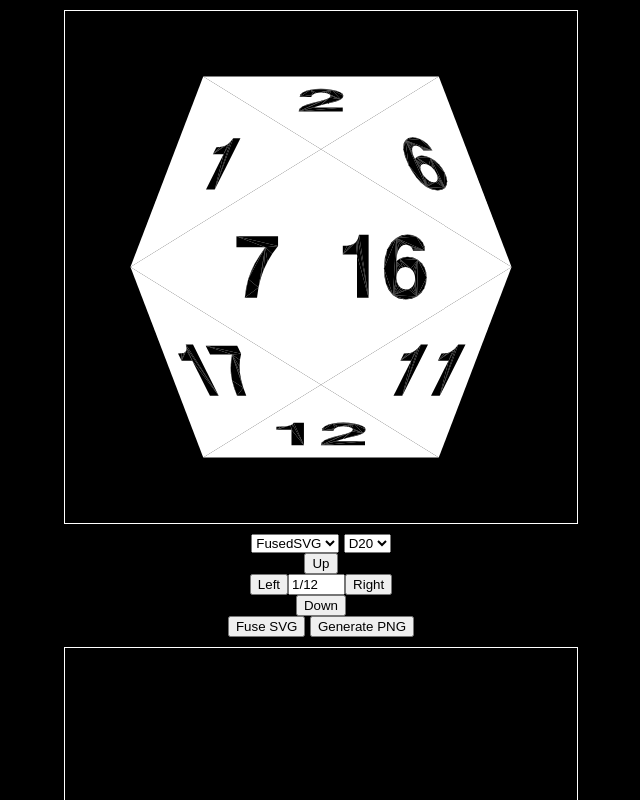
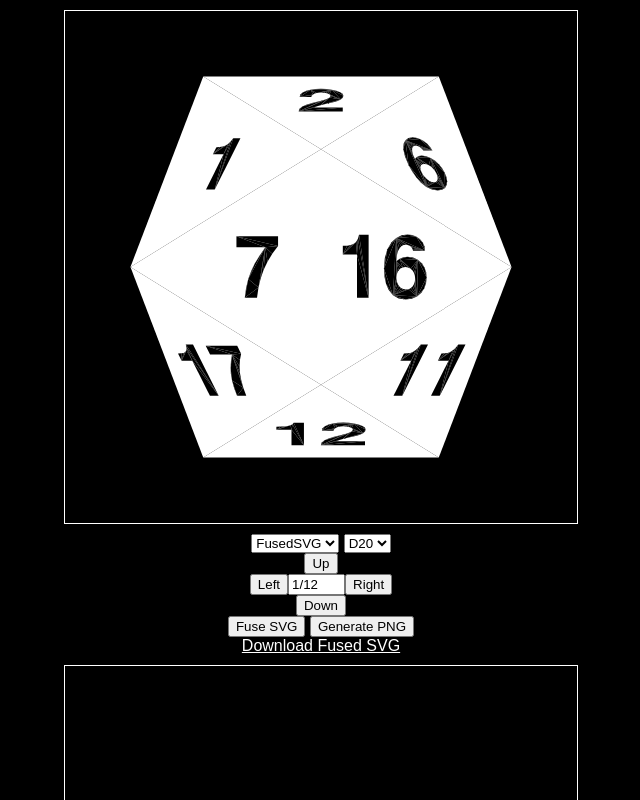
Before and after one commit to Delapouite/3Dice, a plain HTML site: page index.html in a window 1280 px wide. Shown: the top 800 px of the page, without its empty margins (319-959 px from the left). Drawn offline with nearby package versions, Linux system fonts and the light colour scheme.

Commit message:
added a download link for fused SVG

```diff
--- a/index.html
+++ b/index.html
@@ -11,6 +11,9 @@
 			background-color: #000;
 			font-family: Arial;
 			margin: 0;
+		}
+		a {
+			color: #fff;
 		}
 		#container, #result {
 			border: 1px solid #fff;
@@ -46,6 +49,8 @@
 		<input type="button" id="down" value="Down" /><br />
 		<input type="button" id="fuseSVG" value="Fuse SVG" />
 		<input type="button" id="generatePNG" value="Generate PNG" />
+		<br />
+		<a id="download" download="dice.svg" href="#" />Download Fused SVG</a>
 	</div>
 	<div id="result"></div>
 	<script src="js/build/three.js"></script>
```
Also changed, not shown: js/editor.js (+3 -0 lines).
